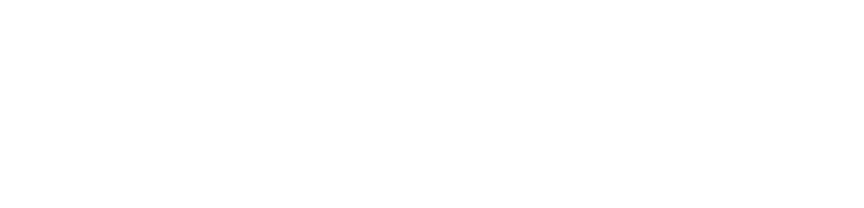
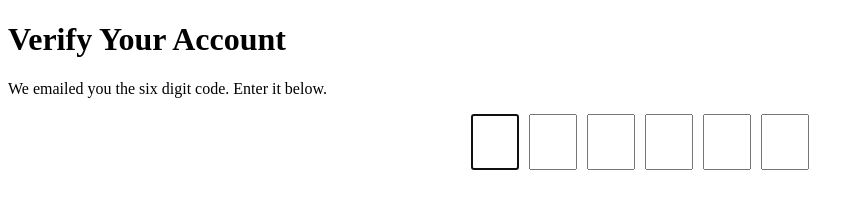
Before and after one commit to acciojob/OTP-md-mustaqeem, a website: page main.html in a window 1280 px wide. Shown: the whole page, without its empty margins (0-864 px from the left). Drawn offline with Linux system fonts and the light colour scheme.

Commit message:
created a submission

```diff
--- a/main.html
+++ b/main.html
@@ -8,6 +8,22 @@
 
 <body>
 	<!-- the entire body must be written by student -->
+
+	<h1 id="verification_heading">Verify Your Account</h1>
+
+<p id="verification_subtext">
+  We emailed you the six digit code. Enter it below.
+</p>
+
+<div class="code-container">
+  <input type="text" maxlength="1" class="code">
+  <input type="text" maxlength="1" class="code">
+  <input type="text" maxlength="1" class="code">
+  <input type="text" maxlength="1" class="code">
+  <input type="text" maxlength="1" class="code">
+  <input type="text" maxlength="1" class="code">
+</div>
+
     <script type="text/javascript" src="./script.js">
 </script>
 
--- a/script.js
+++ b/script.js
@@ -1 +1,23 @@
 //your JS code here. If required.
+const codes = document.querySelectorAll(".code");
+
+// first input auto focus
+codes[0].focus();
+
+codes.forEach((code, index) => {
+
+  code.addEventListener("input", (e) => {
+    if (e.target.value && index < codes.length - 1) {
+      codes[index + 1].focus();
+    }
+  });
+
+  code.addEventListener("keydown", (e) => {
+    if (e.key === "Backspace") {
+      if (code.value === "" && index > 0) {
+        codes[index - 1].focus();
+      }
+    }
+  });
+
+});
--- a/styles.css
+++ b/styles.css
@@ -1 +1,13 @@
 /*  your css code here. If applicable */
+.code-container {
+  display: flex;
+  justify-content: center;
+  gap: 10px;
+}
+
+.code {
+  width: 40px;
+  height: 50px;
+  font-size: 20px;
+  text-align: center;
+}
```
